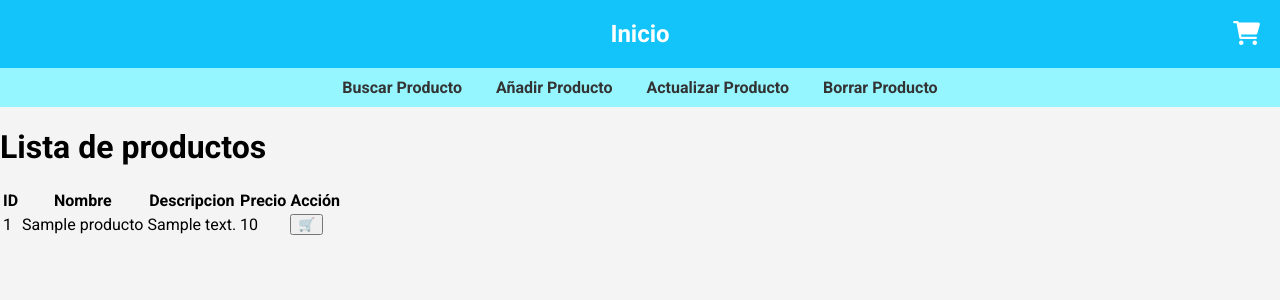
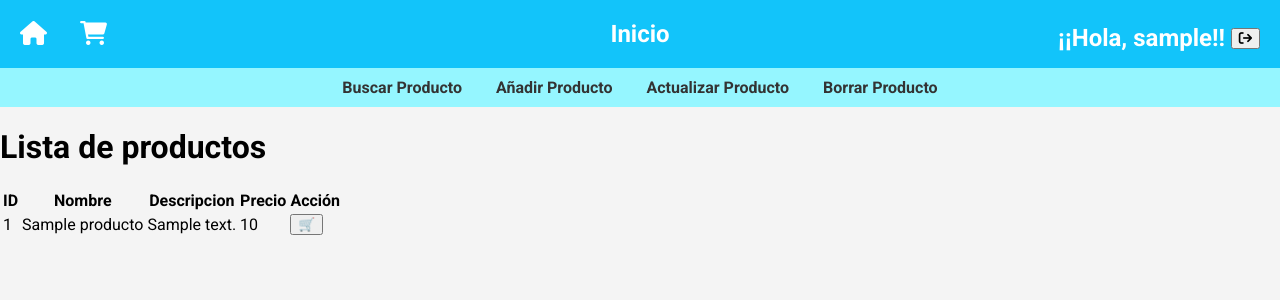
Before and after one commit to AlejandroArroba/Tienda_Online, a PHP site: page / in a window 1280 px wide. Shown: the top 300 px of the page. Run offline with PHP 8.4, Linux system fonts and the light colour scheme; the visitor is signed in with stand-in values (Sample User, id 1); tables that the repository leaves empty or names only in its code hold one stand-in row (values such as "Sample post").

Commit message:
Actualizaciones cerrar sesión

```diff
--- a/controlador/ControladorLogin.php
+++ b/controlador/ControladorLogin.php
@@ -14,6 +14,7 @@ if (trim($_POST["nickname"] == "") || trim($_POST["password"] == "")) {
     $cliente = $clienteDAO->getClienteByNicknameAndPassword($nickname, $password);
     if ($cliente != null) {
         $_SESSION["idUsuario"] = $cliente->getId();
+        $_SESSION["nombreUsuario"] = $cliente->getNickname();
         header("location: ../vista/index.php");
     } else {
         $_SESSION["errorLogin"] = "Inicio de sesión incorrecto. Revise los datos.";
--- /dev/null
+++ b/controlador/ControladorSignOut.php
@@ -0,0 +1,6 @@
+<?php
+session_start();
+
+unset($_SESSION["idUsuario"]);
+unset($_SESSION["nombreUsuario"]);
+header("location:../vista/login.php");
--- a/resources/style.css
+++ b/resources/style.css
@@ -40,7 +40,7 @@ body {
 .cart-icon {
     position: absolute;
     top: 20px;
-    right: 20px;
+    left: 80px;
     color: #fff;
     font-size: 24px;
     cursor: pointer;
@@ -60,3 +60,15 @@ body {
     cursor: pointer;
     text-decoration: none;
 }
+
+.usuario {
+    position: absolute;
+    top: 0px;
+    right: 55px;
+}
+
+.salida {
+    position: absolute;
+    top: 28px;
+    right: 20px;
+}
--- a/vista/delete.php
+++ b/vista/delete.php
@@ -1,4 +1,5 @@
 <?php
+    session_start();
     require_once "../modelo/ProductoDAO.php";
     $productoDAO = new ProductoDAO();
     $productos = $productoDAO->getAllProductos();
@@ -18,6 +19,11 @@
         <a href="index.php" class="house-icon"><i class="fa-solid fa-house"></i></a>
         Borrar Producto
         <a href="compra.php" class="cart-icon"><i class="fa-solid fa-cart-shopping"></i></a>
+        <p class="usuario"><?= $_SESSION["nombreUsuario"] ?></p>
+
+        <form action="../controlador/ControladorSignOut.php">
+            <button type="submit" class="salida"><i class="fa-solid fa-arrow-right-from-bracket"></i></button>
+        </form>
     </div>
     <h1>Lista de productos</h1>
     <table>
--- a/vista/index.php
+++ b/vista/index.php
@@ -1,7 +1,8 @@
 <?php
-require_once "../modelo/ProductoDAO.php";
-$productoDAO = new ProductoDAO();
-$productos = $productoDAO->getAllProductos();
+    require_once "../modelo/ProductoDAO.php";
+    session_start();
+    $productoDAO = new ProductoDAO();
+    $productos = $productoDAO->getAllProductos();
 ?>
 
 <!doctype html>
@@ -15,8 +16,14 @@ $productos = $productoDAO->getAllProductos();
     </head>
     <body>
     <div class="header">
+        <a href="index.php" class="house-icon"><i class="fa-solid fa-house"></i></a>
         Inicio
         <a href="compra.php" class="cart-icon"><i class="fa-solid fa-cart-shopping"></i></a>
+        <p class="usuario">¡¡Hola, <?= $_SESSION["nombreUsuario"] ?>!!</p>
+
+        <form action="../controlador/ControladorSignOut.php">
+            <button type="submit" class="salida"><i class="fa-solid fa-arrow-right-from-bracket"></i></button>
+        </form>
     </div>
     <div class="navbar">
         <a href="buscar.php">Buscar Producto</a>
```
Also changed, not shown: vista/anadir.php (+8 -1 lines), vista/buscar.php (+9 -1 lines), vista/update.php (+8 -1 lines).
